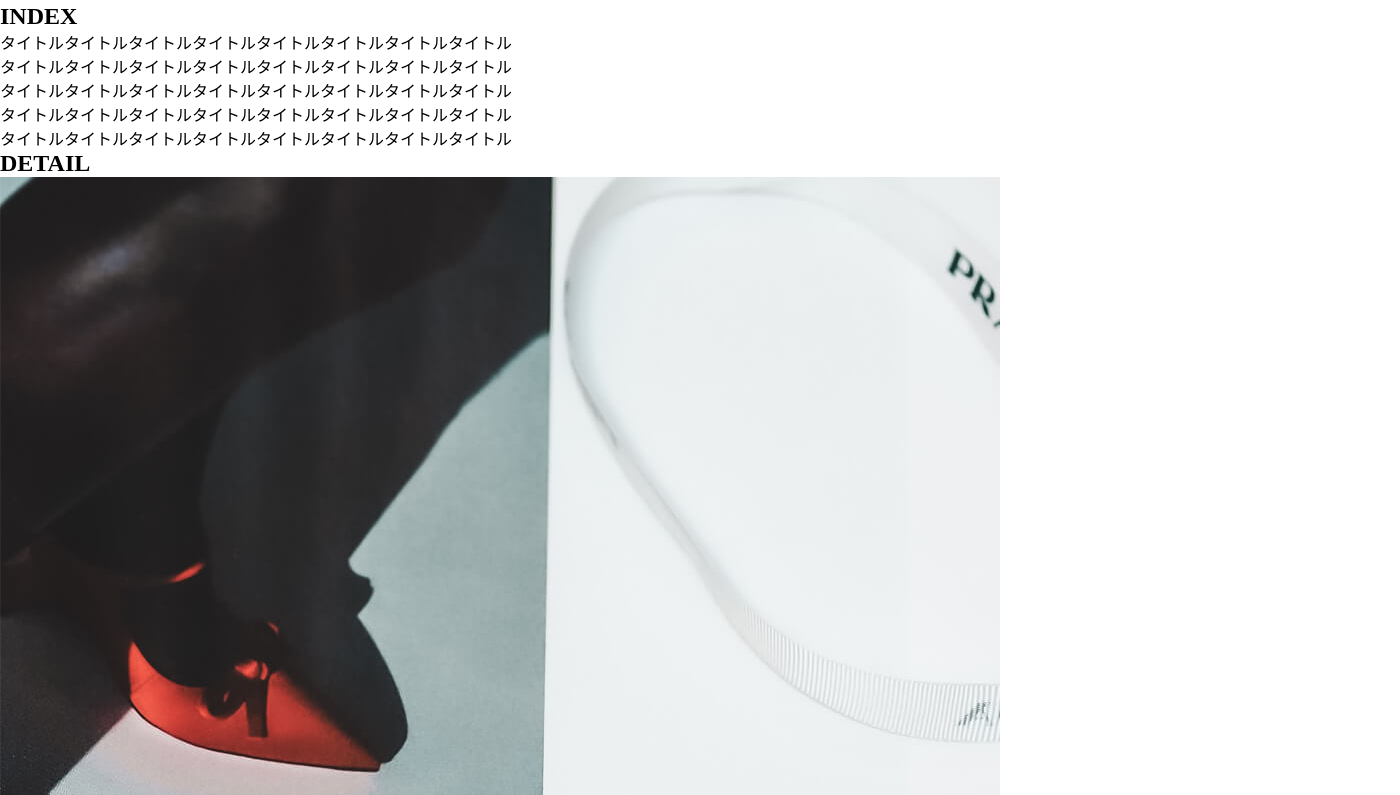
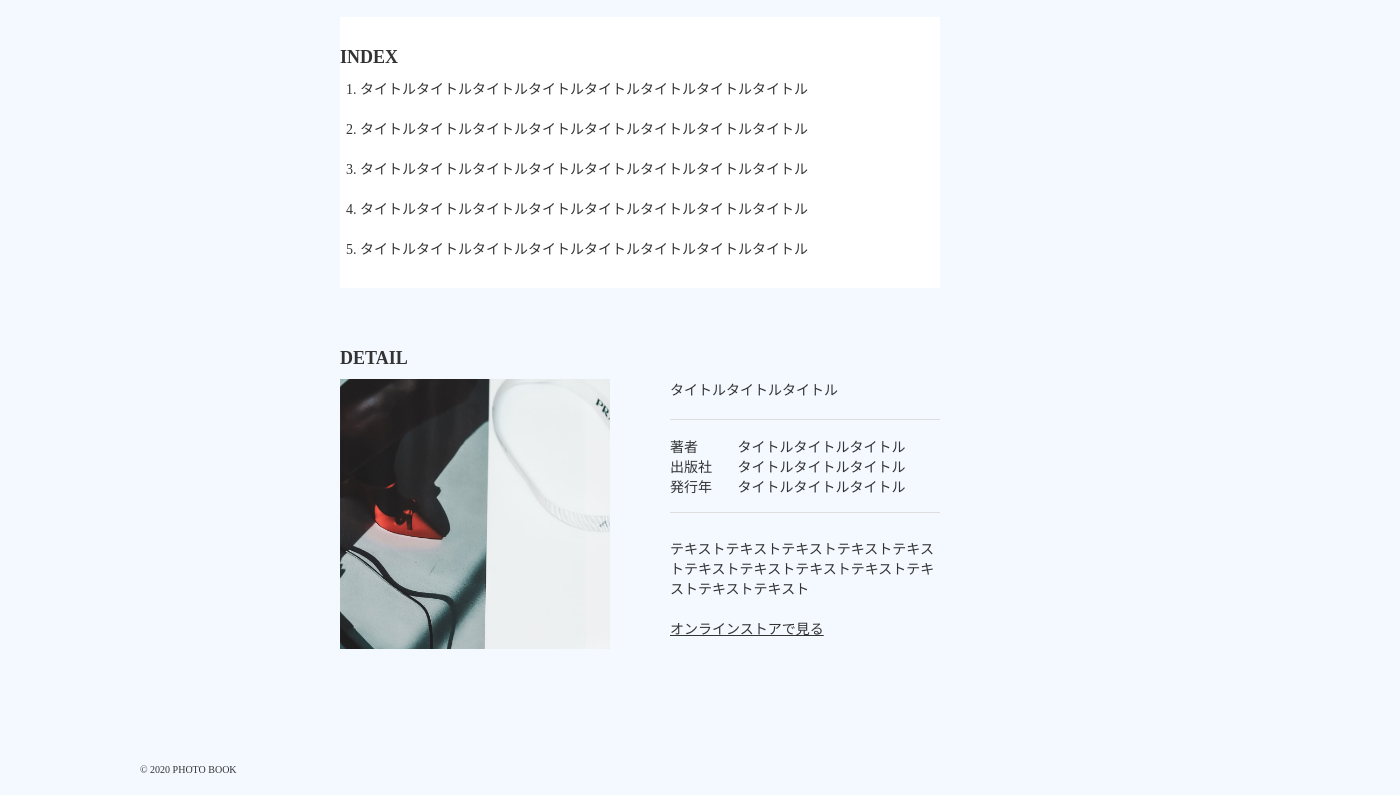
Before and after one commit to KouzaiHiroki/Photo-Book, a plain HTML site: page index.html in a window 1280 px wide. Shown: the part 565-1360 px from the top of the page, 1400 px wide, since content can reach past the window. Drawn offline with Linux system fonts and the light colour scheme; some packages are replaced by stand-ins of ours.

Commit message:
Update style.css

```diff
--- a/css/style.css
+++ b/css/style.css
@@ -1,4 +1,117 @@
-footer {
-  font-size: 0.625rem;
-  padding: 15px 0;
-}
+@charset "UTF-8";
+
+html {
+    font-size: 100%;
+  }
+  body {
+    background-color: #f4f9ff;
+    color: #333;
+    font-size: 0.875rem;
+  }
+  img {
+    max-width: 100%;
+  }
+
+  .container {
+    max-width: 1000px;
+    margin: 0 auto;
+  }
+
+  .inner {
+    max-width: 600px;
+    margin: 0 auto;
+  }
+  .section-title {
+    font-size: 1.125rem;
+    font-weight: bold;
+    margin-bottom: 10px;
+  }
+
+  header {
+    margin-top: 60px;
+  }
+
+  .site-title {
+    width: 160px;
+    line-height: 1px;
+    margin-bottom: 15px;
+  }
+
+  .site-title a{
+    display:block;
+  }
+
+  .main-photo {
+    margin-bottom: 60px;
+  }
+
+  .index {
+    background-color: #fff;
+    padding: 30px 0;
+    margin-bottom: 60px;
+  }
+
+  .index-list {
+    margin-left: 20px;
+  }
+
+  .index-list li {
+    margin-bottom: 20px;
+  }
+
+  .index-list li:last-child {
+    margin-bottom: 0;
+  }
+
+  .detail {
+    margin-bottom: 100px;
+  }
+
+  .content {
+    display: flex;
+    align-items: flex-start;
+  }
+
+  .detail-photo {
+    width: 270px;
+    margin-right: 60px;
+  }
+
+  .detail-title {
+    font-size: 1.125rem;
+    font-weight: bold;
+  }
+
+  .detail-text p {
+    margin-bottom:20px;
+  }
+
+  .detail-text dl {
+    display: flex;
+    flex-wrap: wrap;
+    padding: 16px 0;
+    margin-bottom: 25px;
+    border-top: solid 1px #dedede;
+    border-bottom: solid 1px #dedede;
+  }
+
+  .detail-text dt {
+    width: 25%;
+  }
+
+  .detail-text dd {
+    width: 75%;
+  }
+
+  .link {
+    color: #333;
+  }
+
+  .link:hover {
+    opacity: 0.8;
+  }
+
+  footer {
+    font-size: 0.625rem;
+    padding: 15px 0;
+  }
```
